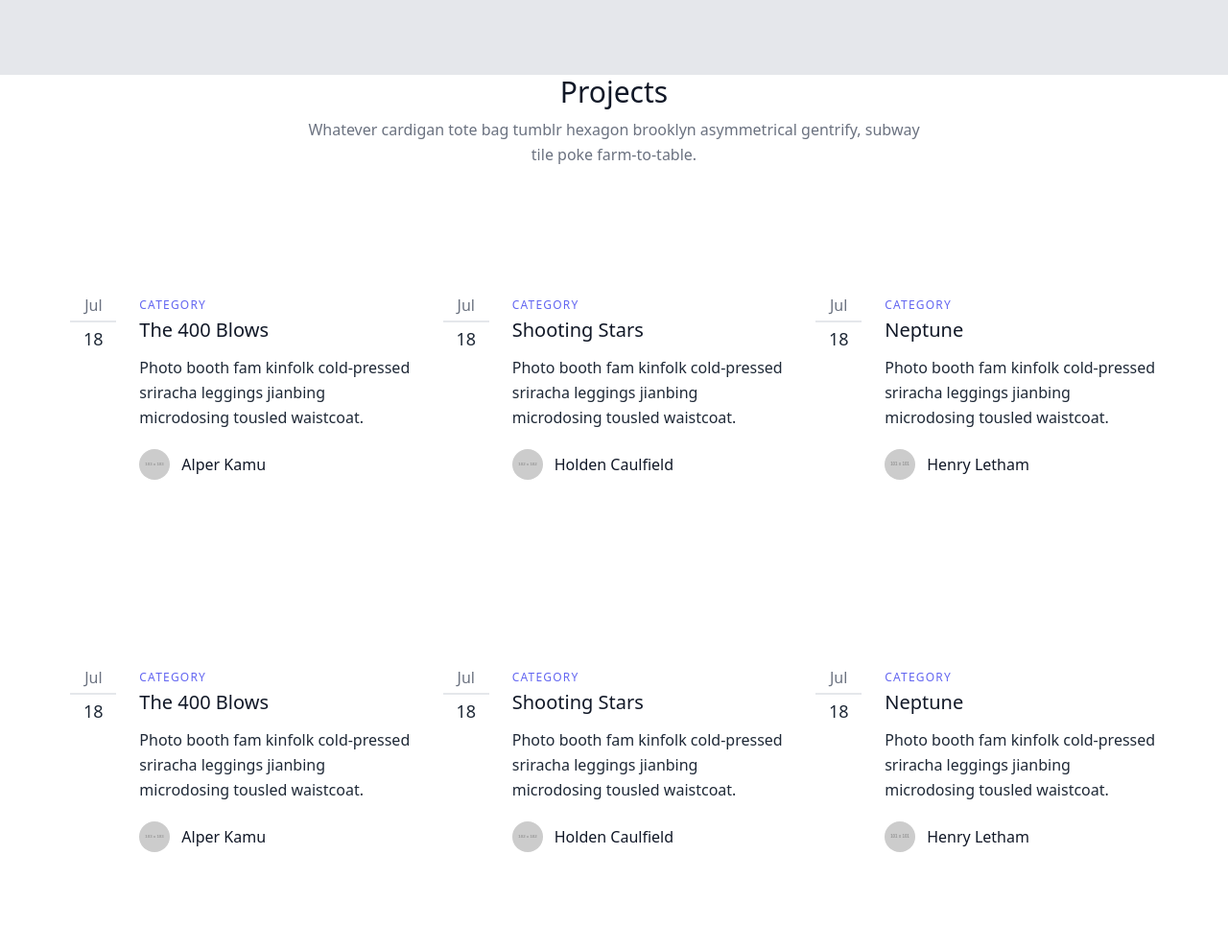
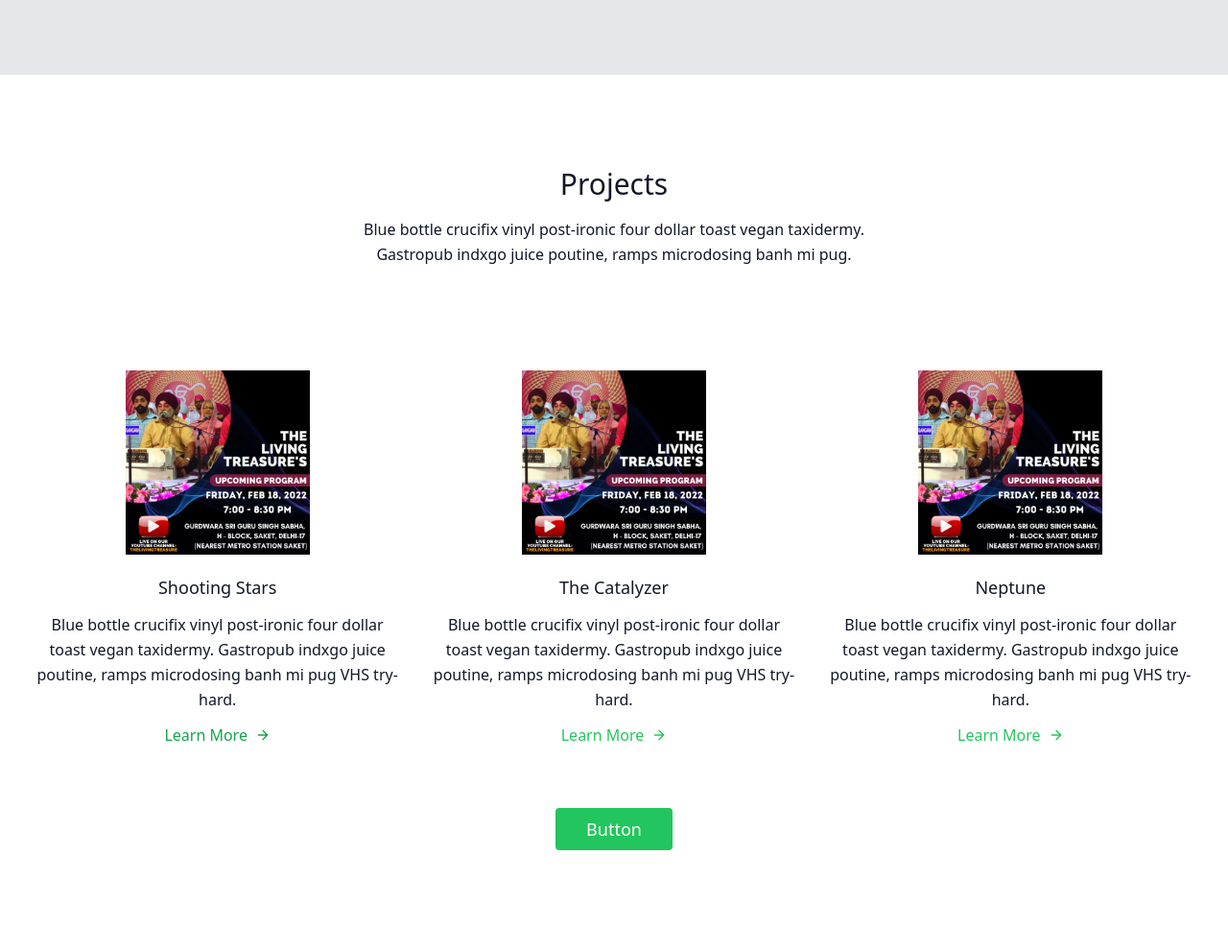
Before and after one commit to atharvamulgund/living-treasure-revamp, a plain HTML site: page index.html in a window 1280 px wide. Shown: the part 2200-3190 px from the top of the page at 96% size. Drawn offline with nearby package versions, Linux system fonts and the light colour scheme; placeholder pictures from the web are drawn by us.

Commit message:
Added Project minor changes remaining

```diff
--- a/index.html
+++ b/index.html
@@ -214,7 +214,7 @@
             </p>
           </div>
           <div
-            class="flex flex-wrap w-full gap-y-24 justify-center text-center mx-auto mt-24 gap-x-4 -m-4"
+            class="flex flex-wrap w-full gap-y-24 justify-around text-center mx-auto mt-24 gap-x-4 -m-4"
           >
             <div
               class="xl:w-1/4 md:w-1/2 p-4 bg-white shadow-lg shadow-indigo-500/40"
@@ -612,7 +612,7 @@
               </div>
             </div>
             <div
-              class="xl:w-1/4 md:w-1/2 p-4 bg-white shadow-lg shadow-indigo-500/40"
+              class="xl:w-1/4 md:w-1/2 p-4 bg-white shadow-lg shadow-green-500/40"
             >
               <div class="border border-gray-200 p-6 rounded-lg">
                 <div
@@ -686,7 +686,7 @@
               </div>
             </div>
             <div
-              class="xl:w-1/4 md:w-1/2 p-4 bg-white shadow-lg shadow-indigo-500/40"
+              class="xl:w-1/4 md:w-1/2 p-4 bg-white shadow-lg shadow-green-500/40"
             >
               <div class="border border-gray-200 p-6 rounded-lg">
                 <div
@@ -769,283 +769,137 @@
       </section>
     </section>
     <!-- Project Section -->
-    <section class="project">
-      <div
-        class="flex flex-wrap w-full mb-10 flex-col items-center text-center"
-      >
+    <section class="project px-4">
+      <!-- Project Container -->
+      <section class="text-gray-900 body-font">
+        <div class="container px-5 py-24 mx-auto">
+          <div class="text-center mb-20">
             <h1
-          class="sm:text-3xl text-2xl font-medium title-font mb-2 text-gray-900"
+              class="sm:text-3xl text-2xl font-medium title-font text-gray-900 mb-4"
             >
               Projects
             </h1>
-        <p class="lg:w-1/2 w-full leading-relaxed text-gray-500">
-          Whatever cardigan tote bag tumblr hexagon brooklyn asymmetrical
-          gentrify, subway tile poke farm-to-table.
+            <p
+              class="text-base leading-relaxed xl:w-2/4 lg:w-3/4 mx-auto text-gray-500s"
+            >
+              Blue bottle crucifix vinyl post-ironic four dollar toast vegan
+              taxidermy. Gastropub indxgo juice poutine, ramps microdosing banh
+              mi pug.
             </p>
+            <div class="flex mt-6 justify-center">
+              <div
+                class="w-16 h-1 rounded-full bg-green-600-500 inline-flex"
+              ></div>
             </div>
-      <!-- Project Container -->
-      <section class="text-gray-800 body-font">
-        <div class="container w-11/12 px-5 py-24 mx-auto">
-          <div class="flex flex-wrap -mx-4 -my-8">
-            <div class="py-8 px-4 lg:w-1/3">
-              <div class="h-full flex items-start">
+          </div>
           <div
-                  class="w-12 flex-shrink-0 flex flex-col text-center leading-none"
+            class="flex flex-wrap sm:-m-4 -mx-4 -mb-10 -mt-4 md:space-y-0 space-y-6"
           >
-                  <span
-                    class="text-gray-500 pb-2 mb-2 border-b-2 border-gray-200"
-                    >Jul</span
+            <div
+              class="p-4 md:w-1/3 flex flex-col text-center shadow-green-600/40 items-center border-solid"
             >
-                  <span
-                    class="font-medium text-lg text-gray-800 title-font leading-none"
-                    >18</span
+              <div
+                class="w-48 h-48 inline-flex items-center justify-center rounded-full bg-green-600 text-green-500 mb-5 flex-shrink-0"
               >
+                <img src="./Assets/poster.jpeg" alt="poster" />
               </div>
-                <div class="flex-grow pl-6">
-                  <h2
-                    class="tracking-widest text-xs title-font font-medium text-indigo-500 mb-1"
+              <div class="flex-grow">
+                <h2 class="text-gray-900 text-lg title-font font-medium mb-3">
+                  Shooting Stars
+                </h2>
+                <p class="leading-relaxed text-base">
+                  Blue bottle crucifix vinyl post-ironic four dollar toast vegan
+                  taxidermy. Gastropub indxgo juice poutine, ramps microdosing
+                  banh mi pug VHS try-hard.
+                </p>
+                <a class="mt-3 text-green-600 inline-flex items-center"
+                  >Learn More
+                  <svg
+                    fill="none"
+                    stroke="currentColor"
+                    stroke-linecap="round"
+                    stroke-linejoin="round"
+                    stroke-width="2"
+                    class="w-4 h-4 ml-2"
+                    viewBox="0 0 24 24"
                   >
-                    CATEGORY
+                    <path d="M5 12h14M12 5l7 7-7 7"></path>
+                  </svg>
+                </a>
+              </div>
+            </div>
+            <div
+              class="p-4 md:w-1/3 flex flex-col shadow-green-500/40 text-center items-center"
+            >
+              <div
+                class="w-48 h-48 inline-flex items-center justify-center rounded-full bg-green-500 text-green-500 mb-5 flex-shrink-0"
+              >
+                <img src="./Assets/poster.jpeg" alt="poster" />
+              </div>
+              <div class="flex-grow">
+                <h2 class="text-gray-900 text-lg title-font font-medium mb-3">
+                  The Catalyzer
                 </h2>
-                  <h1 class="title-font text-xl font-medium text-gray-900 mb-3">
-                    The 400 Blows
-                  </h1>
-                  <p class="leading-relaxed mb-5">
-                    Photo booth fam kinfolk cold-pressed sriracha leggings
-                    jianbing microdosing tousled waistcoat.
+                <p class="leading-relaxed text-base">
+                  Blue bottle crucifix vinyl post-ironic four dollar toast vegan
+                  taxidermy. Gastropub indxgo juice poutine, ramps microdosing
+                  banh mi pug VHS try-hard.
                 </p>
-                  <a class="inline-flex items-center">
-                    <img
-                      alt="blog"
-                      src="https://dummyimage.com/103x103"
-                      class="w-8 h-8 rounded-full flex-shrink-0 object-cover object-center"
-                    />
-                    <span class="flex-grow flex flex-col pl-3">
-                      <span class="title-font font-medium text-gray-900"
-                        >Alper Kamu</span
+                <a class="mt-3 text-green-500 inline-flex items-center"
+                  >Learn More
+                  <svg
+                    fill="none"
+                    stroke="currentColor"
+                    stroke-linecap="round"
+                    stroke-linejoin="round"
+                    stroke-width="2"
+                    class="w-4 h-4 ml-2"
+                    viewBox="0 0 24 24"
                   >
-                    </span>
+                    <path d="M5 12h14M12 5l7 7-7 7"></path>
+                  </svg>
+                </a>
+              </div>
+            </div>
+            <div
+              class="p-4 md:w-1/3 flex flex-col shadow-indigo-500/40 text-center items-center"
+            >
+              <div
+                class="w-48 h-48 inline-flex items-center justify-center rounded-full bg-indigo-100 text-indigo-500 mb-5 flex-shrink-0"
+              >
+                <img src="./Assets/poster.jpeg" alt="poster" />
+              </div>
+              <div class="flex-grow">
+                <h2 class="text-gray-900 text-lg title-font font-medium mb-3">
+                  Neptune
+                </h2>
+                <p class="leading-relaxed text-base">
+                  Blue bottle crucifix vinyl post-ironic four dollar toast vegan
+                  taxidermy. Gastropub indxgo juice poutine, ramps microdosing
+                  banh mi pug VHS try-hard.
+                </p>
+                <a class="mt-3 text-green-500 inline-flex items-center"
+                  >Learn More
+                  <svg
+                    fill="none"
+                    stroke="currentColor"
+                    stroke-linecap="round"
+                    stroke-linejoin="round"
+                    stroke-width="2"
+                    class="w-4 h-4 ml-2"
+                    viewBox="0 0 24 24"
+                  >
+                    <path d="M5 12h14M12 5l7 7-7 7"></path>
+                  </svg>
                 </a>
               </div>
             </div>
           </div>
-            <div class="py-8 px-4 lg:w-1/3">
-              <div class="h-full flex items-start">
-                <div
-                  class="w-12 flex-shrink-0 flex flex-col text-center leading-none"
+          <button
+            class="flex mx-auto mt-16 text-white bg-green-500 border-0 py-2 px-8 focus:outline-none hover:bg-green-600 rounded text-lg"
           >
-                  <span
-                    class="text-gray-500 pb-2 mb-2 border-b-2 border-gray-200"
-                    >Jul</span
-                  >
-                  <span
-                    class="font-medium text-lg text-gray-800 title-font leading-none"
-                    >18</span
-                  >
-                </div>
-                <div class="flex-grow pl-6">
-                  <h2
-                    class="tracking-widest text-xs title-font font-medium text-indigo-500 mb-1"
-                  >
-                    CATEGORY
-                  </h2>
-                  <h1 class="title-font text-xl font-medium text-gray-900 mb-3">
-                    Shooting Stars
-                  </h1>
-                  <p class="leading-relaxed mb-5">
-                    Photo booth fam kinfolk cold-pressed sriracha leggings
-                    jianbing microdosing tousled waistcoat.
-                  </p>
-                  <a class="inline-flex items-center">
-                    <img
-                      alt="blog"
-                      src="https://dummyimage.com/102x102"
-                      class="w-8 h-8 rounded-full flex-shrink-0 object-cover object-center"
-                    />
-                    <span class="flex-grow flex flex-col pl-3">
-                      <span class="title-font font-medium text-gray-900"
-                        >Holden Caulfield</span
-                      >
-                    </span>
-                  </a>
-                </div>
-              </div>
-            </div>
-            <div class="py-8 px-4 lg:w-1/3">
-              <div class="h-full flex items-start">
-                <div
-                  class="w-12 flex-shrink-0 flex flex-col text-center leading-none"
-                >
-                  <span
-                    class="text-gray-500 pb-2 mb-2 border-b-2 border-gray-200"
-                    >Jul</span
-                  >
-                  <span
-                    class="font-medium text-lg text-gray-800 title-font leading-none"
-                    >18</span
-                  >
-                </div>
-                <div class="flex-grow pl-6">
-                  <h2
-                    class="tracking-widest text-xs title-font font-medium text-indigo-500 mb-1"
-                  >
-                    CATEGORY
-                  </h2>
-                  <h1 class="title-font text-xl font-medium text-gray-900 mb-3">
-                    Neptune
-                  </h1>
-                  <p class="leading-relaxed mb-5">
-                    Photo booth fam kinfolk cold-pressed sriracha leggings
-                    jianbing microdosing tousled waistcoat.
-                  </p>
-                  <a class="inline-flex items-center">
-                    <img
-                      alt="blog"
-                      src="https://dummyimage.com/101x101"
-                      class="w-8 h-8 rounded-full flex-shrink-0 object-cover object-center"
-                    />
-                    <span class="flex-grow flex flex-col pl-3">
-                      <span class="title-font font-medium text-gray-900"
-                        >Henry Letham</span
-                      >
-                    </span>
-                  </a>
-                </div>
-              </div>
-            </div>
-          </div>
-        </div>
-      </section>
-      <section class="text-gray-800 body-font">
-        <div class="container w-11/12 px-5 py-24 mx-auto">
-          <div class="flex flex-wrap -mx-4 -my-8">
-            <div class="py-8 px-4 lg:w-1/3">
-              <div class="h-full flex items-start">
-                <div
-                  class="w-12 flex-shrink-0 flex flex-col text-center leading-none"
-                >
-                  <span
-                    class="text-gray-500 pb-2 mb-2 border-b-2 border-gray-200"
-                    >Jul</span
-                  >
-                  <span
-                    class="font-medium text-lg text-gray-800 title-font leading-none"
-                    >18</span
-                  >
-                </div>
-                <div class="flex-grow pl-6">
-                  <h2
-                    class="tracking-widest text-xs title-font font-medium text-indigo-500 mb-1"
-                  >
-                    CATEGORY
-                  </h2>
-                  <h1 class="title-font text-xl font-medium text-gray-900 mb-3">
-                    The 400 Blows
-                  </h1>
-                  <p class="leading-relaxed mb-5">
-                    Photo booth fam kinfolk cold-pressed sriracha leggings
-                    jianbing microdosing tousled waistcoat.
-                  </p>
-                  <a class="inline-flex items-center">
-                    <img
-                      alt="blog"
-                      src="https://dummyimage.com/103x103"
-                      class="w-8 h-8 rounded-full flex-shrink-0 object-cover object-center"
-                    />
-                    <span class="flex-grow flex flex-col pl-3">
-                      <span class="title-font font-medium text-gray-900"
-                        >Alper Kamu</span
-                      >
-                    </span>
-                  </a>
-                </div>
-              </div>
-            </div>
-            <div class="py-8 px-4 lg:w-1/3">
-              <div class="h-full flex items-start">
-                <div
-                  class="w-12 flex-shrink-0 flex flex-col text-center leading-none"
-                >
-                  <span
-                    class="text-gray-500 pb-2 mb-2 border-b-2 border-gray-200"
-                    >Jul</span
-                  >
-                  <span
-                    class="font-medium text-lg text-gray-800 title-font leading-none"
-                    >18</span
-                  >
-                </div>
-                <div class="flex-grow pl-6">
-                  <h2
-                    class="tracking-widest text-xs title-font font-medium text-indigo-500 mb-1"
-                  >
-                    CATEGORY
-                  </h2>
-                  <h1 class="title-font text-xl font-medium text-gray-900 mb-3">
-                    Shooting Stars
-                  </h1>
-                  <p class="leading-relaxed mb-5">
-                    Photo booth fam kinfolk cold-pressed sriracha leggings
-                    jianbing microdosing tousled waistcoat.
-                  </p>
-                  <a class="inline-flex items-center">
-                    <img
-                      alt="blog"
-                      src="https://dummyimage.com/102x102"
-                      class="w-8 h-8 rounded-full flex-shrink-0 object-cover object-center"
-                    />
-                    <span class="flex-grow flex flex-col pl-3">
-                      <span class="title-font font-medium text-gray-900"
-                        >Holden Caulfield</span
-                      >
-                    </span>
-                  </a>
-                </div>
-              </div>
-            </div>
-            <div class="py-8 px-4 lg:w-1/3">
-              <div class="h-full flex items-start">
-                <div
-                  class="w-12 flex-shrink-0 flex flex-col text-center leading-none"
-                >
-                  <span
-                    class="text-gray-500 pb-2 mb-2 border-b-2 border-gray-200"
-                    >Jul</span
-                  >
-                  <span
-                    class="font-medium text-lg text-gray-800 title-font leading-none"
-                    >18</span
-                  >
-                </div>
-                <div class="flex-grow pl-6">
-                  <h2
-                    class="tracking-widest text-xs title-font font-medium text-indigo-500 mb-1"
-                  >
-                    CATEGORY
-                  </h2>
-                  <h1 class="title-font text-xl font-medium text-gray-900 mb-3">
-                    Neptune
-                  </h1>
-                  <p class="leading-relaxed mb-5">
-                    Photo booth fam kinfolk cold-pressed sriracha leggings
-                    jianbing microdosing tousled waistcoat.
-                  </p>
-                  <a class="inline-flex items-center">
-                    <img
-                      alt="blog"
-                      src="https://dummyimage.com/101x101"
-                      class="w-8 h-8 rounded-full flex-shrink-0 object-cover object-center"
-                    />
-                    <span class="flex-grow flex flex-col pl-3">
-                      <span class="title-font font-medium text-gray-900"
-                        >Henry Letham</span
-                      >
-                    </span>
-                  </a>
-                </div>
-              </div>
-            </div>
-          </div>
+            Button
+          </button>
         </div>
       </section>
     </section>
```
Lines whose indentation alone changed are shown as unchanged.
